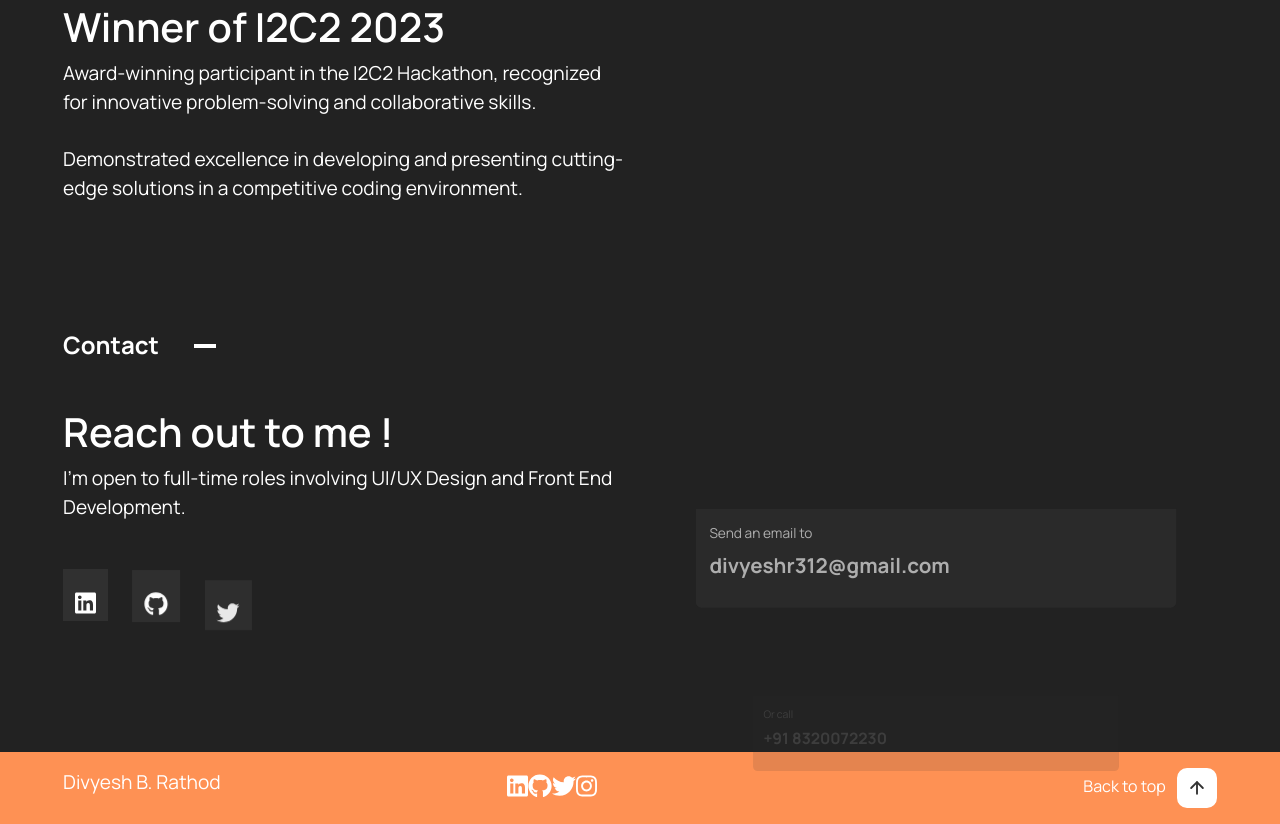
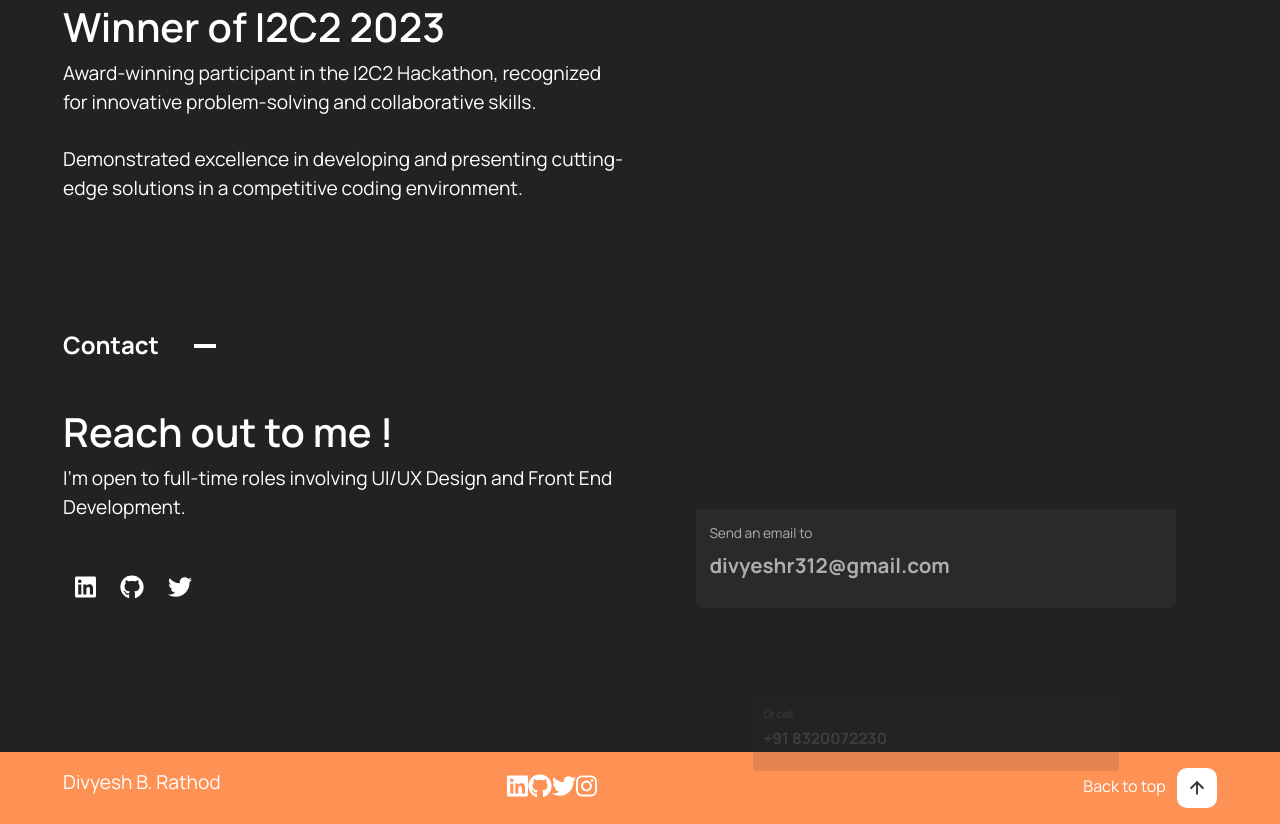
Before and after one commit to rathoddivyesh/rd.me, a plain HTML site: page index.html in a window 1280 px wide. Shown: the part 6565-7389 px from the top of the page. Drawn offline with Linux system fonts and the light colour scheme.

Commit message:
Update index.html

```diff
--- a/index.html
+++ b/index.html
@@ -520,28 +520,15 @@
           </p>
 
           <ul class="d-flex justify-content-between">
-            <li class="contact__items mr-1 mr-md-4" data-aos="zoom-in-up" data-aos-duration="2000" data-aos-delay="500" style="    text-decoration: none;
-            list-style: none;
-            text-align: center;padding-right:0px !important;
-        ">
-              <a target="_blank" href="https://www.linkedin.com/in/rathoddivyesh/" class="about__social behance"> <i class="fab fa-linkedin"></i> </a>
 
-            </li>
-            <li class="contact__items mr-1 mr-md-4" data-aos="zoom-in-up" data-aos-duration="2000"
-              data-aos-delay="1000" style="    text-decoration: none;
-              list-style: none;
-            text-align: center;padding-right:0px !important;
-          ">
-              <a target="_blank" href="https://github.com/rathoddivyesh" class="about__social dribble"> <i class="fab fa-github"></i></a>
+              <a target="_blank" href="https://www.linkedin.com/in/rathoddivyesh/" class="about__social behance" style='margin-bottom:0px !important'> <i class="fab fa-linkedin"></i> </a>
 
-            </li>
-            <li class="contact__items" data-aos="zoom-in-up" data-aos-duration="2000" data-aos-delay="1500" style="    text-decoration: none;
-            list-style: none;
-            text-align: center;padding-right:0px !important;
-        ">
-              <a target="_blank" href="https://twitter.com/divyesh_js" class="about__social  twitter"> <i class="fab fa-twitter"></i></a>
 
-            </li>
+              <a target="_blank" href="https://github.com/rathoddivyesh" class="about__social dribble" style='margin-bottom:0px !important'> <i class="fab fa-github"></i></a>
+
+
+              <a target="_blank" href="https://twitter.com/divyesh_js" class="about__social  twitter" style='margin-bottom:0px !important'> <i class="fab fa-twitter"></i></a>
+
           </ul>
         </div>
 
```
